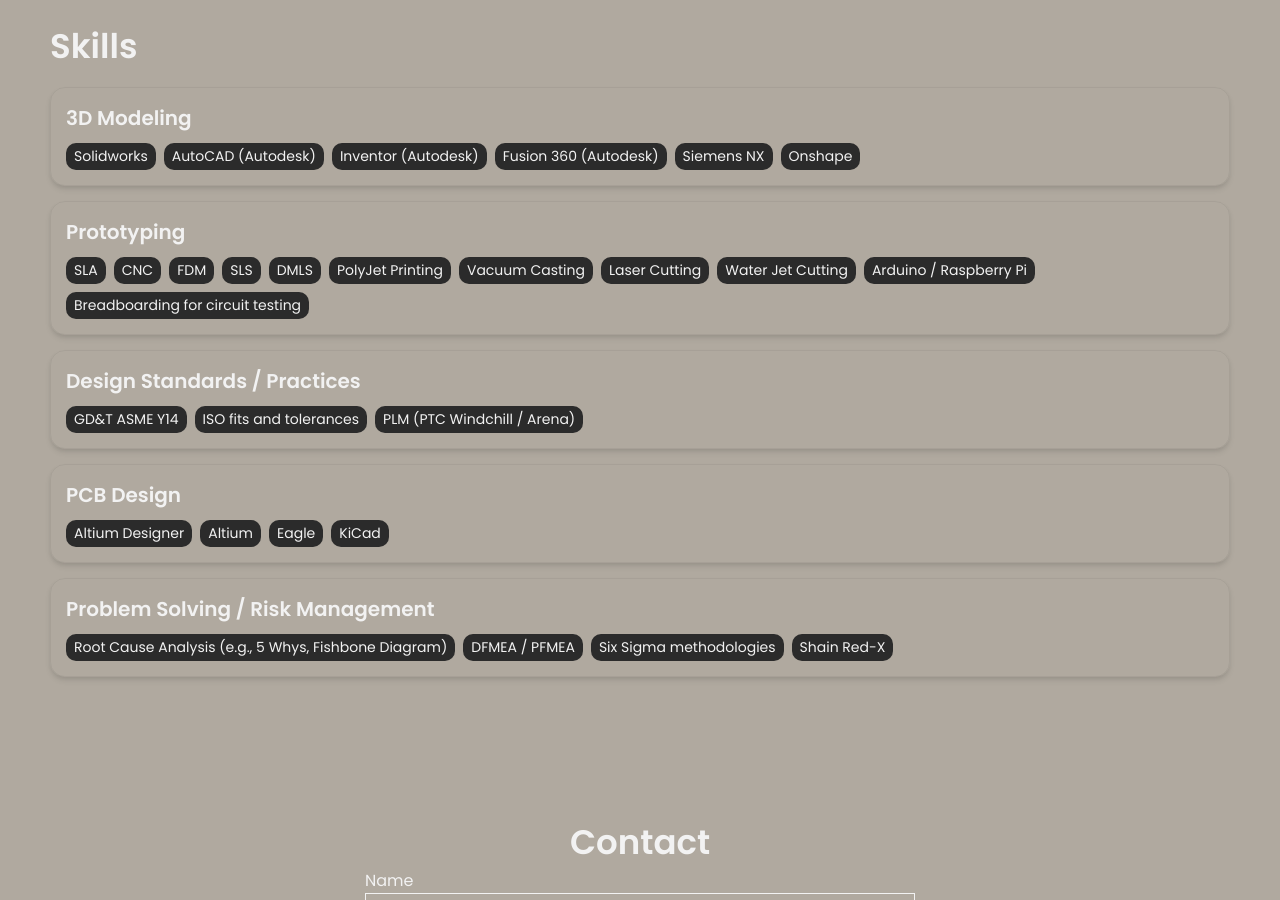
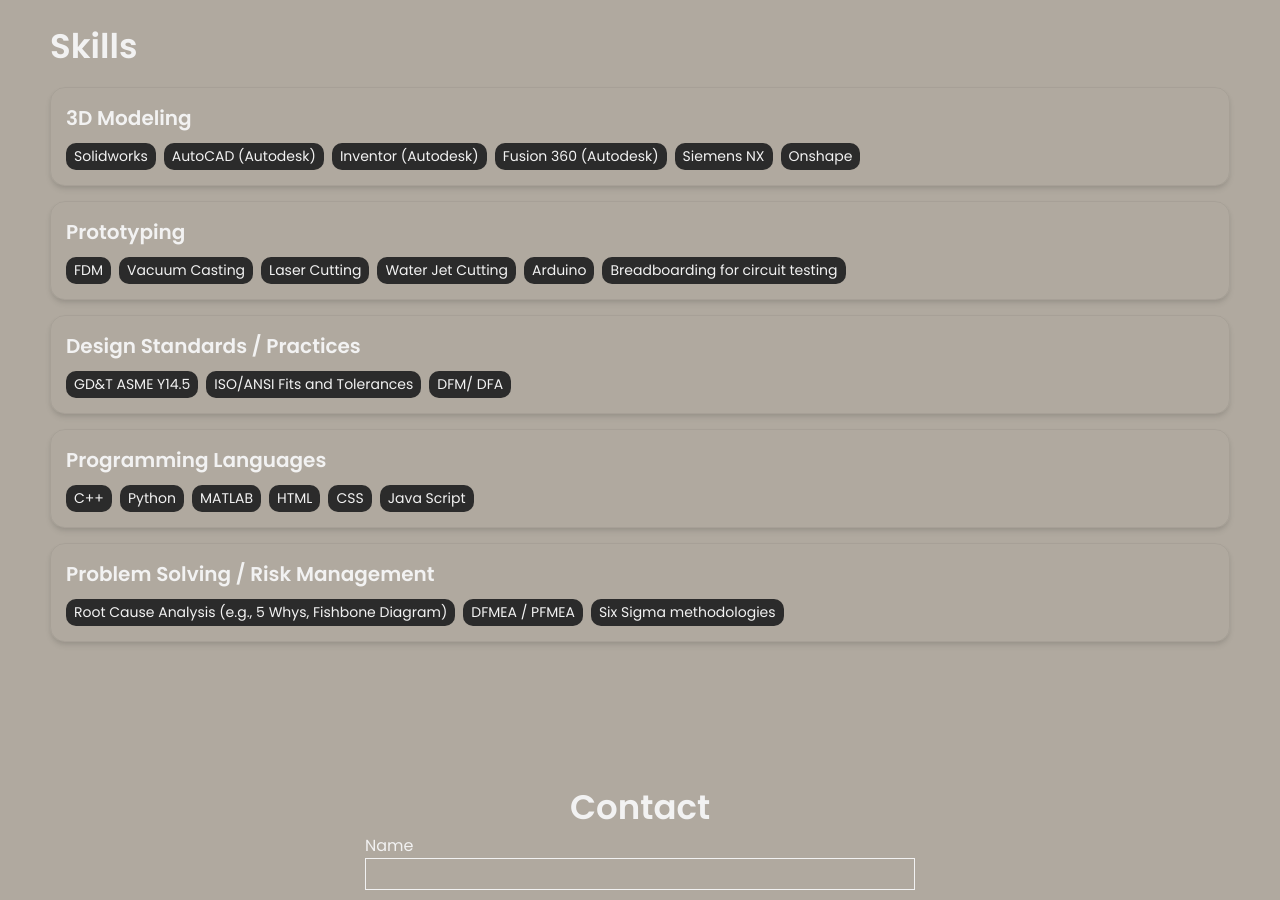
Before and after one commit to Alvin-Htet/Alvin-Htet.github.io, a Jekyll site: the page built from index.html, in a window 1280 px wide and 900 px high, scrolled down 2089 px. Built offline with Jekyll 4.4.1, drawn with Linux system fonts in a browser that asks for light colours.

Commit message:
Update _config.yml

```diff
--- a/_config.yml
+++ b/_config.yml
@@ -47,34 +47,30 @@ skills:
     - Onshape
   - category: Prototyping
     tools:
-    - SLA
-    - CNC
     - FDM
-    - SLS
-    - DMLS
-    - PolyJet Printing
     - Vacuum Casting
     - Laser Cutting
     - Water Jet Cutting
-    - Arduino / Raspberry Pi
+    - Arduino
     - Breadboarding for circuit testing
   - category: Design Standards / Practices
     tools:
-    - GD&T ASME Y14
-    - ISO fits and tolerances
-    - PLM (PTC Windchill / Arena)
-  - category: PCB Design
+    - GD&T ASME Y14.5
+    - ISO/ANSI Fits and Tolerances
+    - DFM/ DFA
+  - category: Programming Languages
     tools:
-    - Altium Designer
-    - Altium
-    - Eagle
-    - KiCad
+    - C++
+    - Python
+    - MATLAB
+    - HTML
+    - CSS
+    - Java Script
   - category: Problem Solving / Risk Management
     tools:
     - Root Cause Analysis (e.g., 5 Whys, Fishbone Diagram)
     - DFMEA / PFMEA
     - Six Sigma methodologies
-    - Shain Red-X
 
 
 # Contact Form Setup. Setup an account and copy over the key. When someone fills out the form, it will be received in your email.
```
